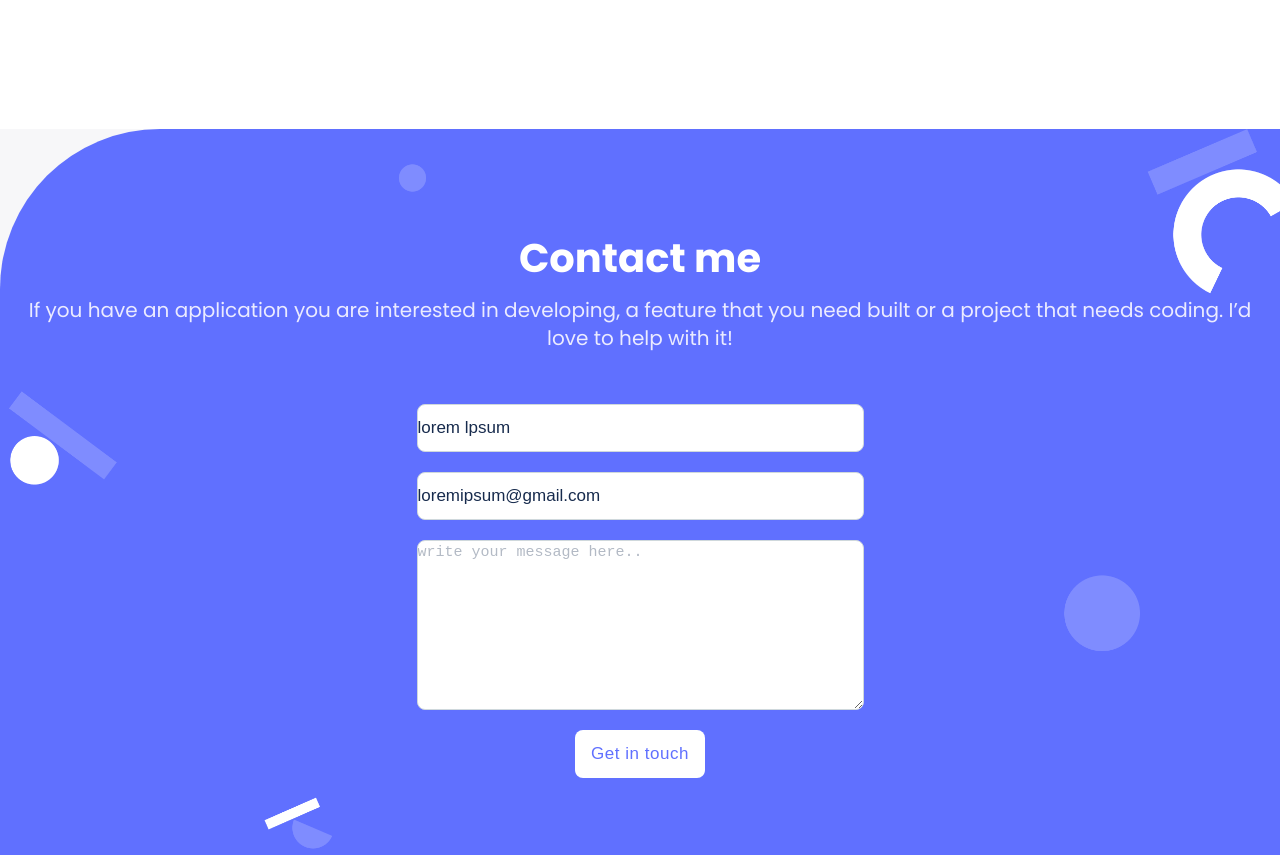
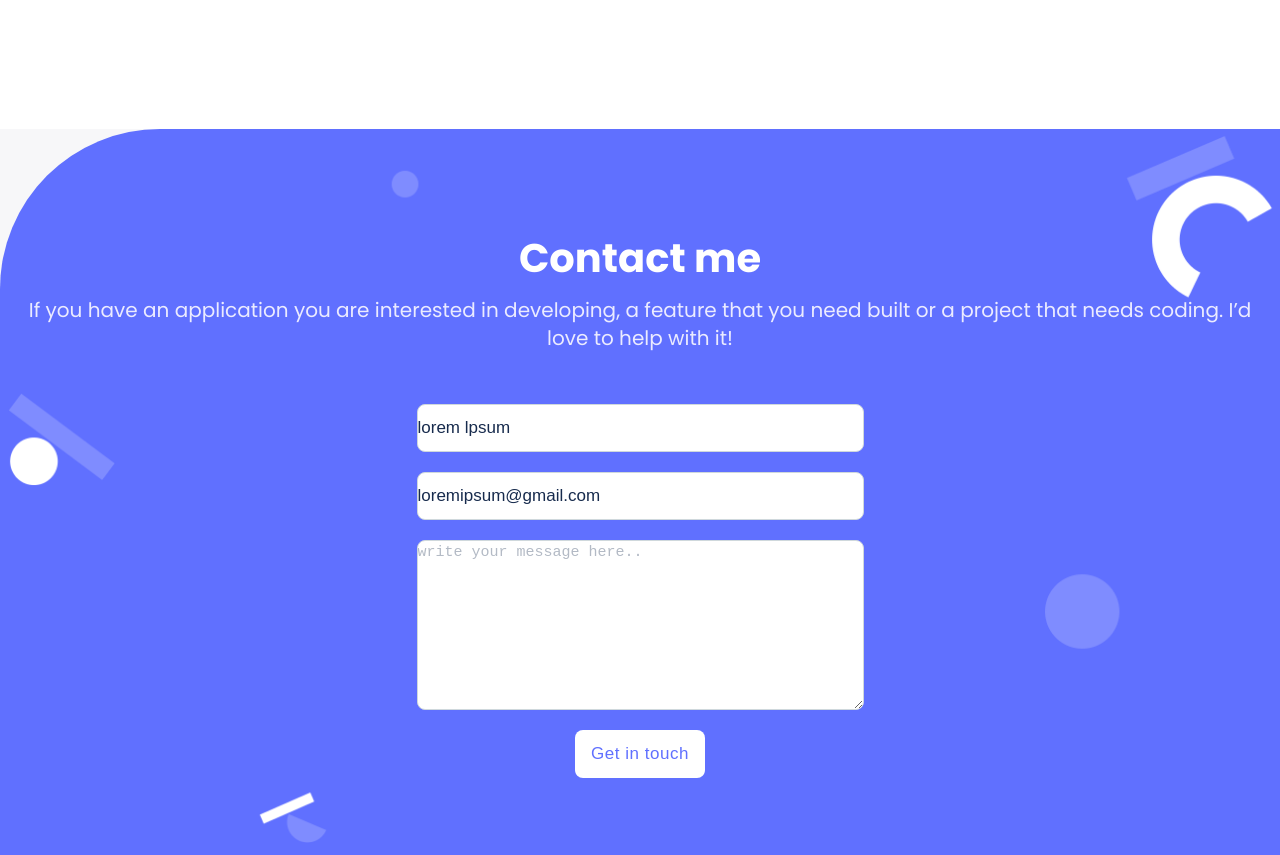
Before and after one commit to haseebt456/Portfolio-project, a website: page index.html in a window 1280 px wide. Shown: the part 3800-4655 px from the top of the page. Drawn offline with Linux system fonts and the light colour scheme.

Commit message:
change background size to contain for contact

```diff
--- a/style.css
+++ b/style.css
@@ -283,6 +283,7 @@ main {
   height: auto;
   padding-bottom: 6%;
   background-image: url(./images/formbackground.png);
+  background-size: cover;
   background-repeat: no-repeat;
   background-color: rgba(96, 112, 255, 1);
   border-top-left-radius: 90px;
@@ -527,7 +528,8 @@ margin-bottom: 1.3vw;
   .contact {
     background-image: url(./images/contactdesktop.png);
     background-repeat: no-repeat;
-    background-size: cover;
+    background-size: contain;
+    background-position: center center;
     border-top-left-radius: 160px;
   }
 
```
